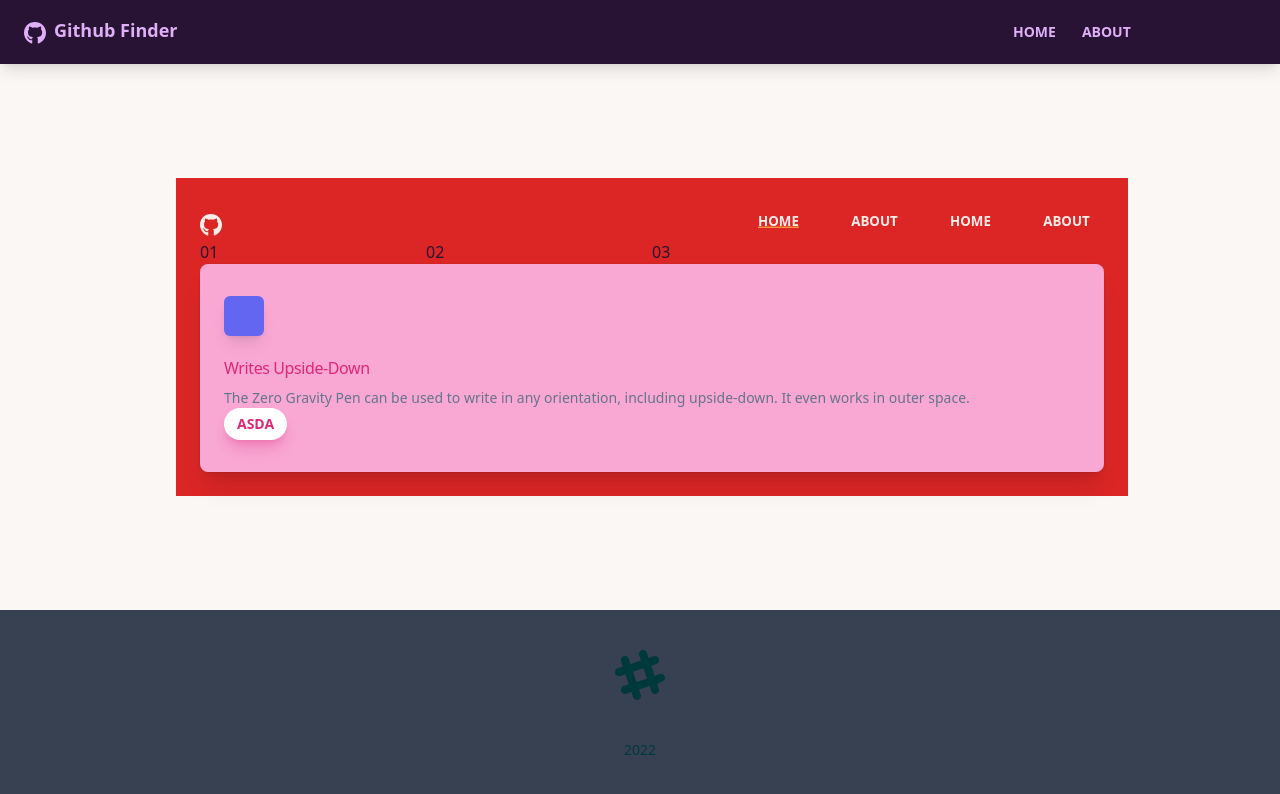
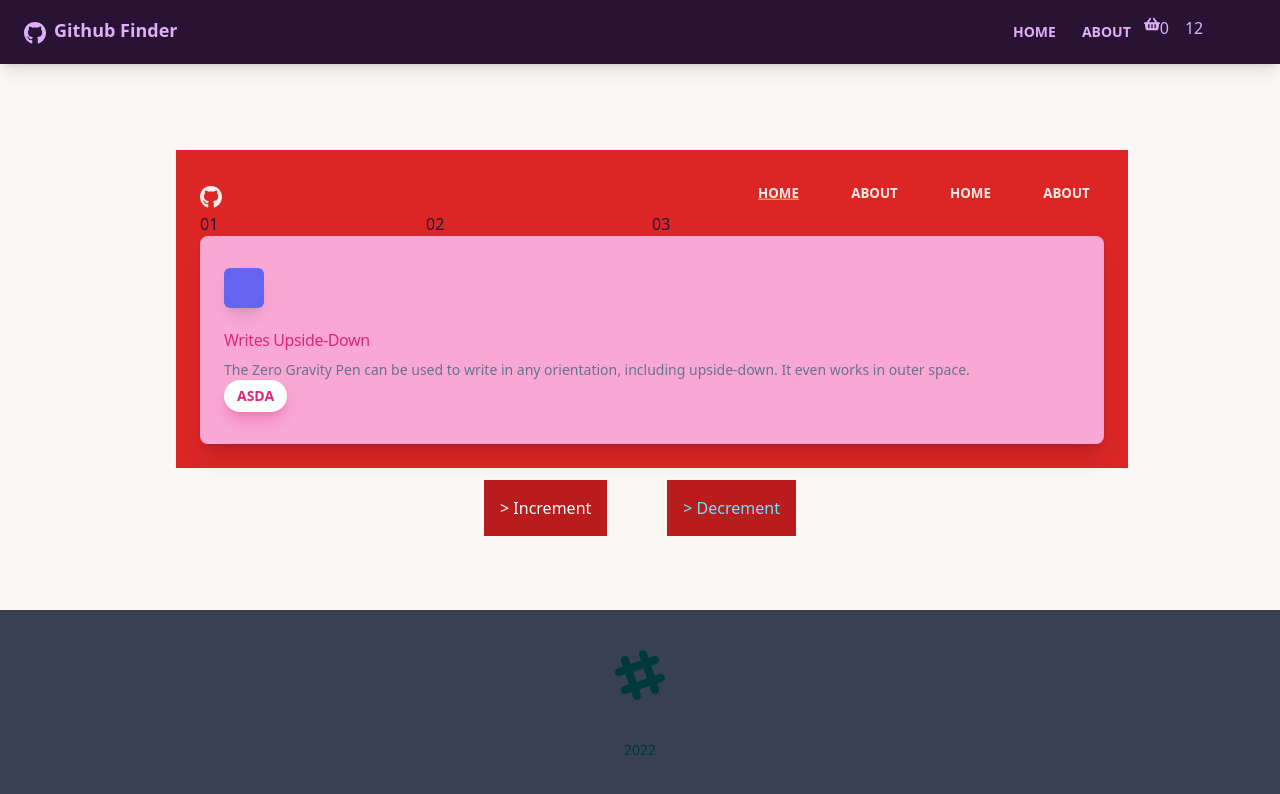
Before and after one commit to muhuahaha/gitfinder, a React (Vite) app: page /about in a window 1280 px wide. Shown: the top 794 px of the page. Built offline with nearby package versions, Linux system fonts and the light colour scheme.

Commit message:
redux-state

```diff
--- a/package.json
+++ b/package.json
@@ -8,6 +8,7 @@
     "preview": "vite preview"
   },
   "dependencies": {
+    "@reduxjs/toolkit": "^1.8.1",
     "core-js": "^3.22.5",
     "daisyui": "^2.15.0",
     "gsap": "^3.10.4",
@@ -15,6 +16,7 @@
     "react": "^18.0.0",
     "react-dom": "^18.0.0",
     "react-icons": "^4.3.1",
+    "react-redux": "^8.0.1",
     "react-router-dom": "^6.3.0"
   },
   "devDependencies": {
--- a/src/components/layout/Navbar.jsx
+++ b/src/components/layout/Navbar.jsx
@@ -1,8 +1,14 @@
-import { FaGithub } from 'react-icons/fa';
+import { FaGithub, FaShoppingBasket } from 'react-icons/fa';
 import { Link } from 'react-router-dom';
 import PropTypes from 'prop-types';
+import { useSelector } from 'react-redux';
 
 function Navbar({ title }) {
+  const { amount } = useSelector((store) => store.cart);
+  const count = useSelector((state) => state.counter.value);
+  console.log(amount, 'amount11');
+  console.log(count, 'count');
+
   return (
     <div>
       <nav className="navbar mb-12 shadow-lg bg-neutral text-neutral-content">
@@ -23,6 +29,9 @@ function Navbar({ title }) {
             <Link to="/about" className="btn btn-ghost btn-sm rounded-btn">
               About
             </Link>
+            <FaShoppingBasket />
+            <h1>{count}</h1>
+            <h2 className="px-4">{amount}</h2>
           </div>
         </div>
       </nav>
--- a/src/components/users/UserResults.jsx
+++ b/src/components/users/UserResults.jsx
@@ -38,7 +38,7 @@ function UserResults() {
       </div>
     );
   }
-  return Spinner;
+  return <Spinner />;
 }
 
 export default UserResults;
--- /dev/null
+++ b/src/features/cart/cartSlice.jsx
@@ -0,0 +1,17 @@
+import { createSlice } from '@reduxjs/toolkit';
+
+const initialState = {
+  cartItems: [],
+  amount: 12,
+  total: 0,
+  isLoading: true,
+};
+
+const cartSlice = createSlice({
+  name: 'cart',
+  initialState,
+});
+
+console.log(cartSlice);
+
+export default cartSlice.reducer;
--- /dev/null
+++ b/src/features/counter/Counter.jsx
@@ -0,0 +1,32 @@
+import React from 'react';
+import { useSelector, useDispatch } from 'react-redux';
+import { decrement, increment } from './counterSlice';
+
+export function Counter() {
+  const count = useSelector((state) => state.counter.value);
+  const dispatch = useDispatch();
+
+  return (
+    <div>
+      <div className="flex justify-center text-stone-50">
+        <button
+          className="bg-red-700 p-4 "
+          aria-label="Increment value"
+          onClick={() => dispatch(increment())}
+          type="button"
+        >
+          > Increment
+        </button>
+        <span className="btn btn-ghost btn-sm rounded-btn m-3 w-9">{count}</span>
+        <button
+          className="bg-red-700 p-4 text-cyan-300"
+          aria-label="Decrement value"
+          onClick={() => dispatch(decrement())}
+          type="button"
+        >
+          > Decrement
+        </button>
+      </div>
+    </div>
+  );
+}
--- /dev/null
+++ b/src/features/counter/counterSlice.jsx
@@ -0,0 +1,30 @@
+import { createSlice } from '@reduxjs/toolkit';
+
+const initialState = {
+  value: 0,
+};
+
+export const counterSlice = createSlice({
+  name: 'counter',
+  initialState,
+  reducers: {
+    increment: (state) => {
+      // Redux Toolkit allows us to write "mutating" logic in reducers. It
+      // doesn't actually mutate the state because it uses the Immer library,
+      // which detects changes to a "draft state" and produces a brand new
+      // immutable state based off those changes
+      state.value += 1;
+    },
+    decrement: (state) => {
+      state.value -= 1;
+    },
+    incrementByAmount: (state, action) => {
+      state.value += action.payload;
+    },
+  },
+});
+
+// Action creators are generated for each case reducer function
+export const { increment, decrement, incrementByAmount } = counterSlice.actions;
+
+export default counterSlice.reducer;
--- a/src/main.jsx
+++ b/src/main.jsx
@@ -1,10 +1,16 @@
-import React from "react";
-import ReactDOM from "react-dom/client";
-import App from "./App";
-import "./index.css";
+import React from 'react';
+import ReactDOM from 'react-dom/client';
+import { Provider } from 'react-redux';
 
-ReactDOM.createRoot(document.getElementById("root")).render(
+import App from './App';
+import './index.css';
+
+import { store } from './store';
+
+ReactDOM.createRoot(document.getElementById('root')).render(
   <React.StrictMode>
-    <App />
+    <Provider store={store}>
+      <App />
+    </Provider>
   </React.StrictMode>
 );
--- a/src/pages/About.jsx
+++ b/src/pages/About.jsx
@@ -1,10 +1,12 @@
 import React from 'react';
 import NavbarTest from '../components/layout/NavbarTest';
+import { Counter } from '../features/counter/Counter';
 
 function About() {
   return (
     <div>
       <NavbarTest />
+      <Counter />
     </div>
   );
 }
--- /dev/null
+++ b/src/store.js
@@ -0,0 +1,10 @@
+import { configureStore } from '@reduxjs/toolkit';
+import counterReducer from './features/counter/counterSlice';
+import cartReducer from './features/cart/cartSlice';
+
+export const store = configureStore({
+  reducer: {
+    counter: counterReducer,
+    cart: cartReducer,
+  },
+});
```
Also changed, not shown: 1 other file (tests, documents, lock files or other folders).
